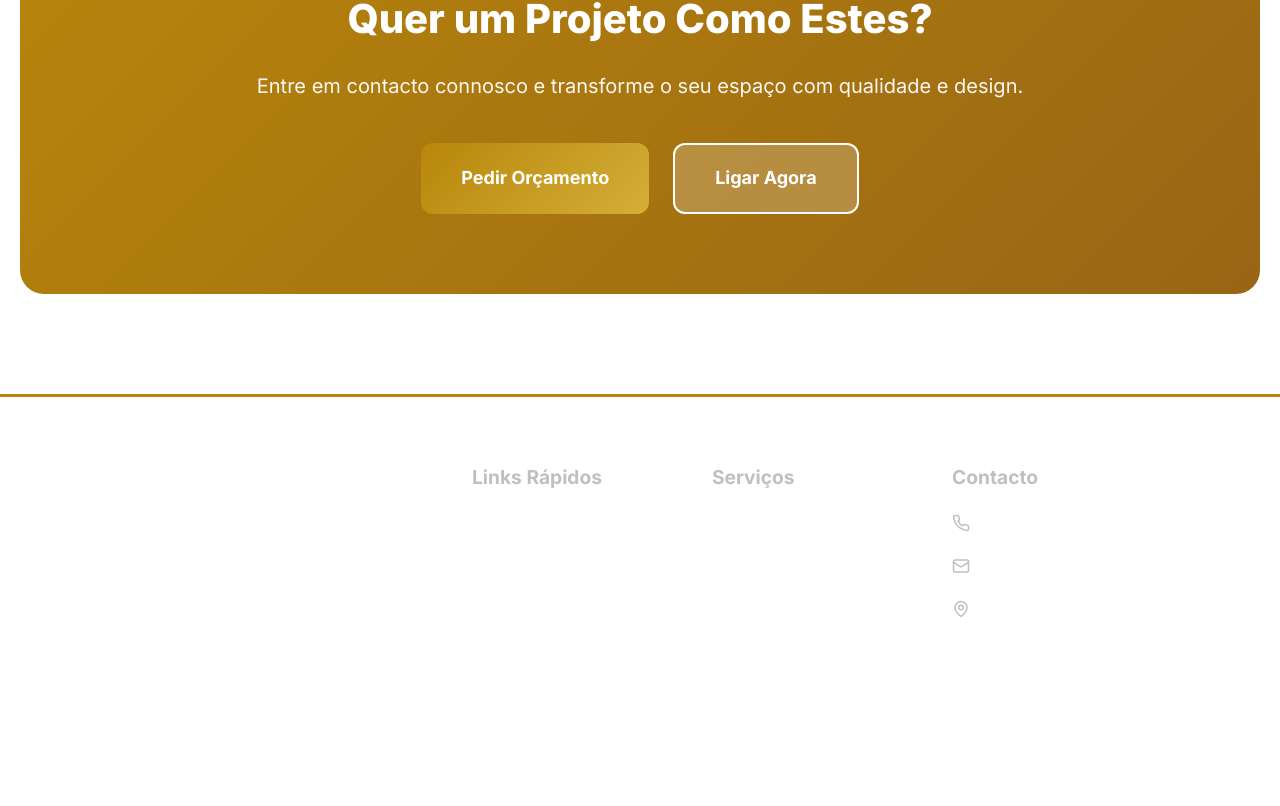
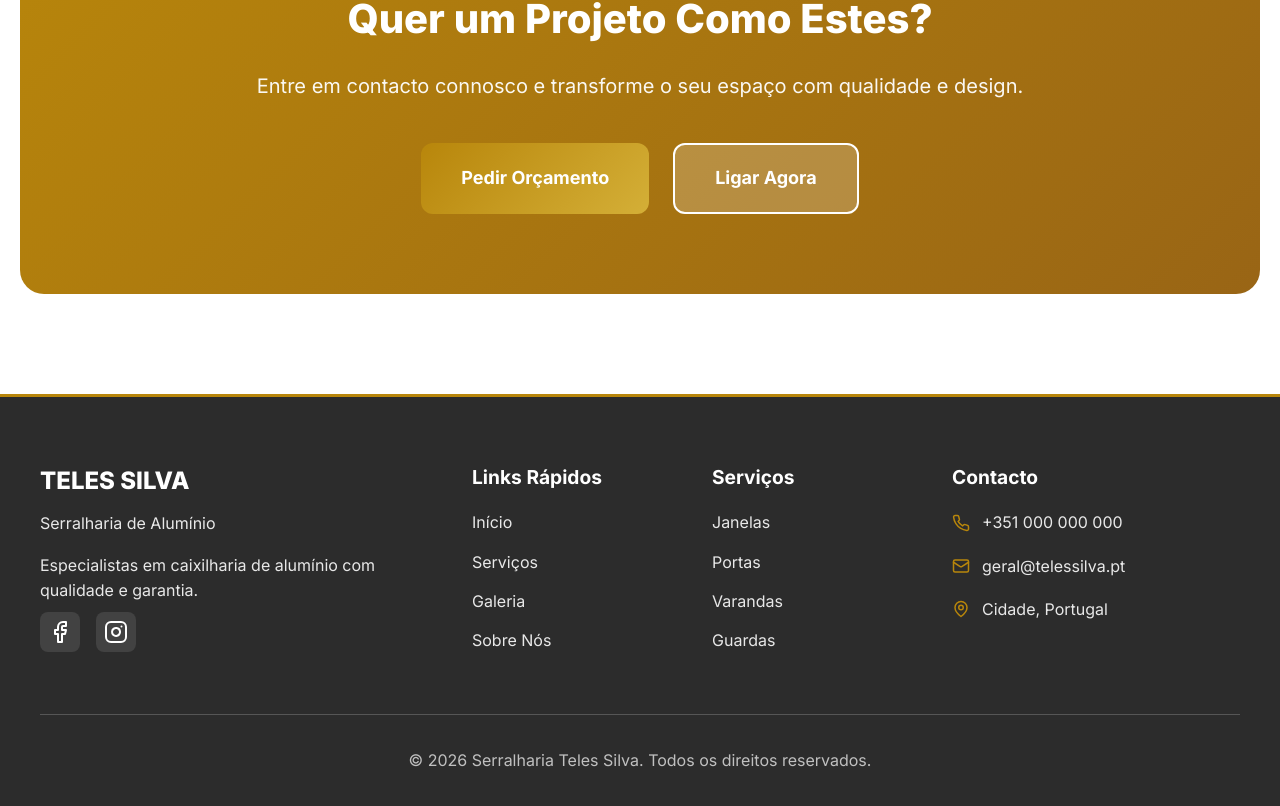
Before and after one commit to DiogoCosta5667/Serralharia, a React (Vite) app: page /projetos in a window 1280 px wide. Shown: the part 2367-3173 px from the top of the page. Built offline with nearby package versions, Linux system fonts and the light colour scheme.

Commit message:
Melhorar visibilidade do footer com cores contrastantes

```diff
--- a/src/components/Footer.css
+++ b/src/components/Footer.css
@@ -1,6 +1,6 @@
 .footer {
-  background: var(--dark);
-  color: white;
+  background: #2C2C2C;
+  color: #FFFFFF;
   padding: 4rem 2rem 2rem;
   border-top: 3px solid var(--primary);
 }
@@ -17,14 +17,12 @@
 .footer-section h3 {
   font-size: 1.5rem;
   margin-bottom: 0.5rem;
-  background: var(--gradient);
-  -webkit-background-clip: text;
-  -webkit-text-fill-color: transparent;
-  background-clip: text;
+  color: #FFFFFF;
+  font-weight: 800;
 }
 
 .footer-section p {
-  opacity: 0.8;
+  color: #E8E8E8;
   margin-bottom: 0.5rem;
 }
 
@@ -58,7 +56,8 @@
 .footer-section h4 {
   font-size: 1.2rem;
   margin-bottom: 1rem;
-  color: var(--secondary);
+  color: #FFFFFF;
+  font-weight: 700;
 }
 
 .footer-section ul {
@@ -70,13 +69,13 @@
 }
 
 .footer-section ul li a {
-  color: rgba(255, 255, 255, 0.8);
+  color: #E8E8E8;
   text-decoration: none;
   transition: all 0.3s ease;
 }
 
 .footer-section ul li a:hover {
-  color: var(--secondary);
+  color: #B8860B;
   padding-left: 5px;
 }
 
@@ -93,28 +92,28 @@
 }
 
 .footer-contact-item svg {
-  color: var(--secondary);
+  color: #B8860B;
   flex-shrink: 0;
 }
 
 .footer-contact-item a,
 .footer-contact-item span {
-  color: rgba(255, 255, 255, 0.8);
+  color: #E8E8E8;
   text-decoration: none;
   transition: color 0.3s;
 }
 
 .footer-contact-item a:hover {
-  color: var(--secondary);
+  color: #FFFFFF;
 }
 
 .footer-bottom {
   max-width: 1200px;
   margin: 0 auto;
   padding-top: 2rem;
-  border-top: 1px solid rgba(255, 255, 255, 0.1);
+  border-top: 1px solid rgba(255, 255, 255, 0.2);
   text-align: center;
-  color: rgba(255, 255, 255, 0.6);
+  color: #C0C0C0;
 }
 
 @media (max-width: 968px) {
```
